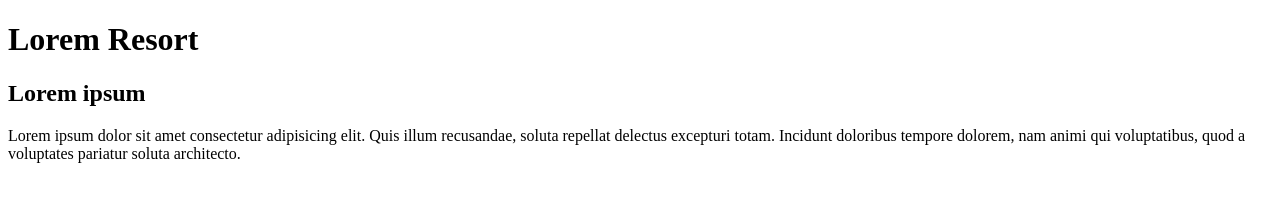
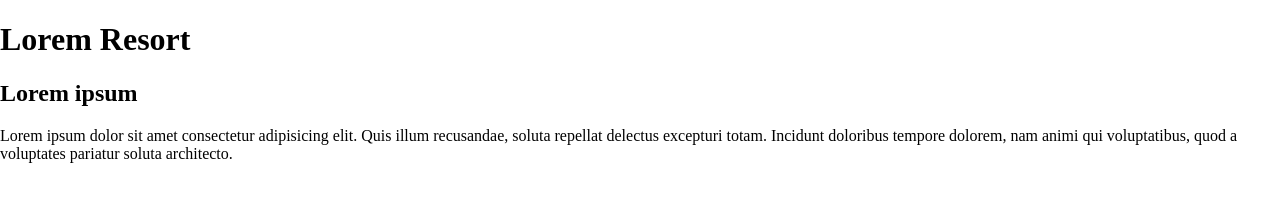
Before and after one commit to DerrickOdhiambo/Resort, a plain HTML site: page index.html in a window 1280 px wide. Drawn offline with Linux system fonts and the light colour scheme.

Commit message:
Created CSS folder, styles file and linked it to main page

```diff
--- /dev/null
+++ b/CSS/styles.css
@@ -0,0 +1,4 @@
+body{
+  padding: 0;
+  margin: 0;
+}
--- a/index.html
+++ b/index.html
@@ -4,6 +4,7 @@
   <meta charset="UTF-8">
   <meta name="viewport" content="width=device-width, initial-scale=1.0">
   <title>Resort Website</title>
+  <link rel="stylesheet" type="text/css" href="./CSS/styles.css">
 </head>
 <body>
   <h1>Lorem Resort</h1>
```
